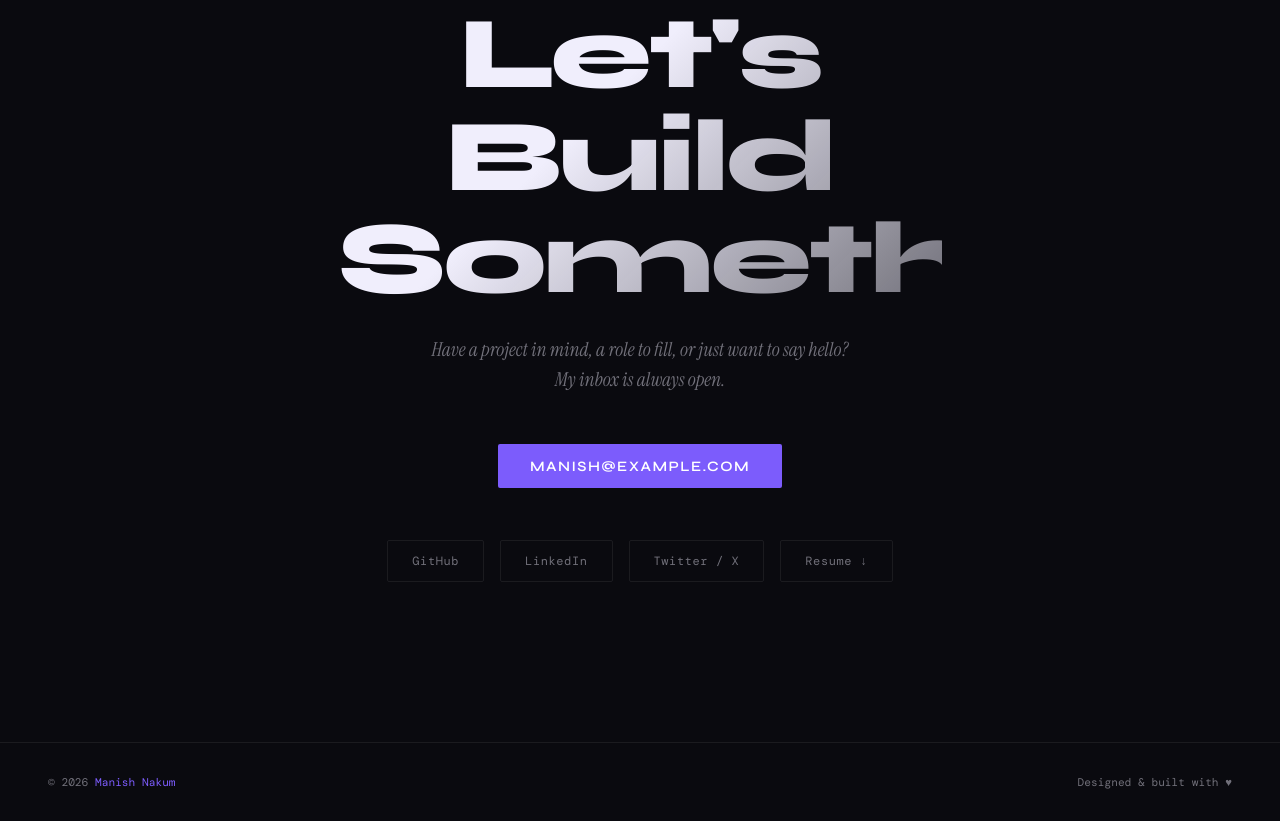
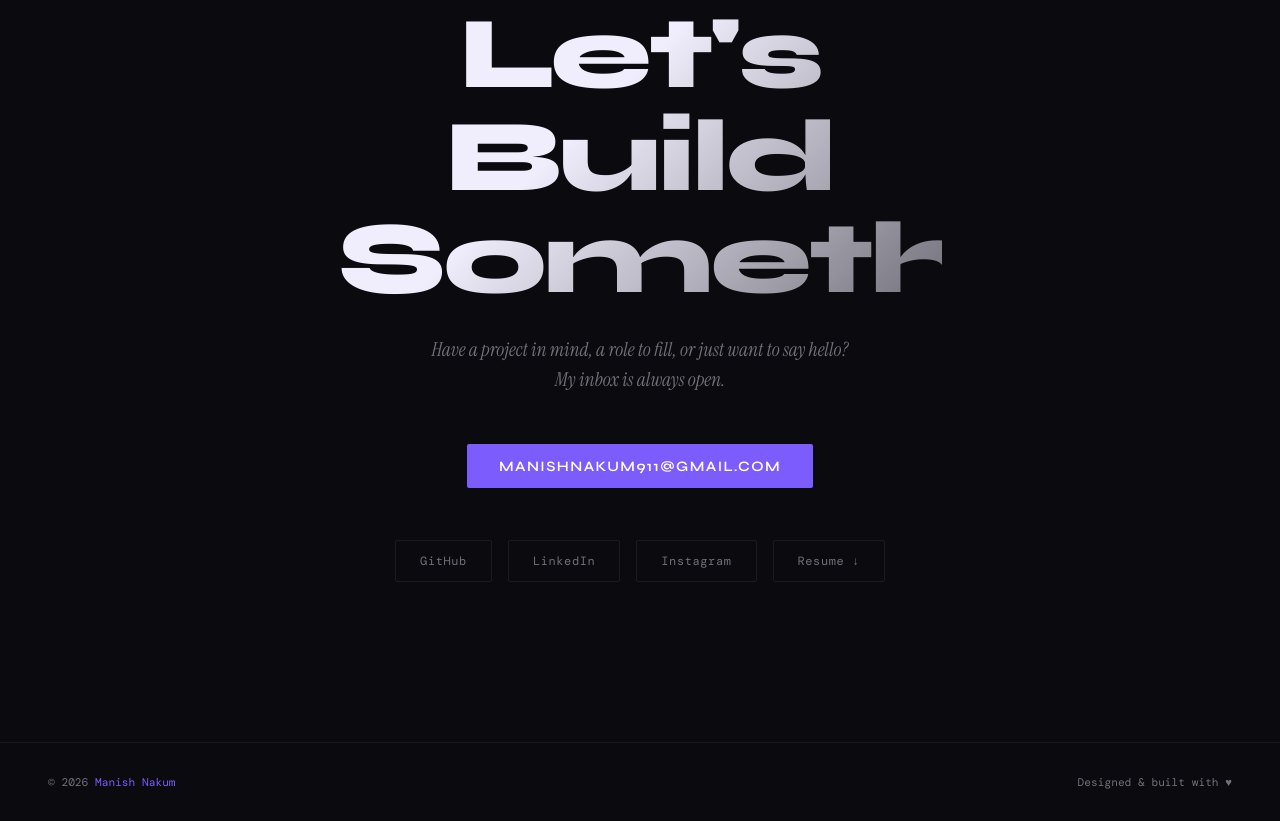
Before and after one commit to iammanishnakum/manish-portfolio, a website built with Vite: page index.html in a window 1280 px wide. Shown: the part 5121-5942 px from the top of the page. Built offline with nearby package versions, Linux system fonts and the light colour scheme; a web font is replaced by a local one.

```diff
--- a/index.html
+++ b/index.html
@@ -282,13 +282,13 @@
     <div class="section-label" style="justify-content: center;">06 <span>/</span> Contact</div>
     <h2 class="contact-big reveal">Let's Build<br>Something.</h2>
     <p class="contact-sub reveal">Have a project in mind, a role to fill, or just want to say hello?<br>My inbox is always open.</p>
-    <a href="mailto:manish@example.com" class="btn-primary reveal" style="display: inline-block; margin-bottom: 3rem; font-size: 0.9rem;">manish@example.com</a>
+    <a href="mailto:manishnakum911@gmail.com" class="btn-primary reveal" style="display: inline-block; margin-bottom: 3rem; font-size: 0.9rem;">manishnakum911@gmail.com</a>
     <div class="contact-links reveal reveal-delay-1">
-      <a href="#" class="contact-link">GitHub</a>
-      <a href="#" class="contact-link">LinkedIn</a>
-      <a href="#" class="contact-link">Twitter / X</a>
-      <a href="#" class="contact-link">Resume ↓</a>
-    </div>
+      <a href="https://github.com/iammanishnakum" class="contact-link" target="_blank">GitHub</a>
+      <a href="https://www.linkedin.com/in/manish-nakum-269707376/" class="contact-link" target="_blank">LinkedIn</a>
+      <a href="https://www.instagram.com/iam_manishnakum/" class="contact-link" target="_blank">Instagram</a>
+        <a href="#" class="contact-link">Resume ↓</a>
+      </div>
   </section>
 
   <footer>
--- a/src/main.js
+++ b/src/main.js
@@ -33,7 +33,7 @@
   entries.forEach(e => {
     if (e.isIntersecting) e.target.classList.add('visible')
   })
-}, { threshold: 0.1 })
+}, { threshold: 0 })
 reveals.forEach(el => revealObserver.observe(el))
 
 // ── Skill bar animations ───────────────────────────────────────
--- a/src/style.css
+++ b/src/style.css
@@ -409,12 +409,12 @@
 .footer-accent { color: var(--accent); }
 
 /* Scroll animations */
-.reveal { opacity: 0; transform: translateY(24px); transition: all 0.7s cubic-bezier(0.16,1,0.3,1); }
+.reveal { opacity: 0; transform: translateY(24px); transition: all 0.3s cubic-bezier(0.16,1,0.3,1); }
 .reveal.visible { opacity: 1; transform: translateY(0); }
-.reveal-delay-1 { transition-delay: 0.1s; }
-.reveal-delay-2 { transition-delay: 0.2s; }
-.reveal-delay-3 { transition-delay: 0.3s; }
-.reveal-delay-4 { transition-delay: 0.4s; }
+.reveal-delay-1 { transition-delay: 0.05s; }
+.reveal-delay-2 { transition-delay: 0.1s; }
+.reveal-delay-3 { transition-delay: 0.15s; }
+.reveal-delay-4 { transition-delay: 0.2s; }
 
 /* Scrollbar */
 ::-webkit-scrollbar { width: 4px; }
```
